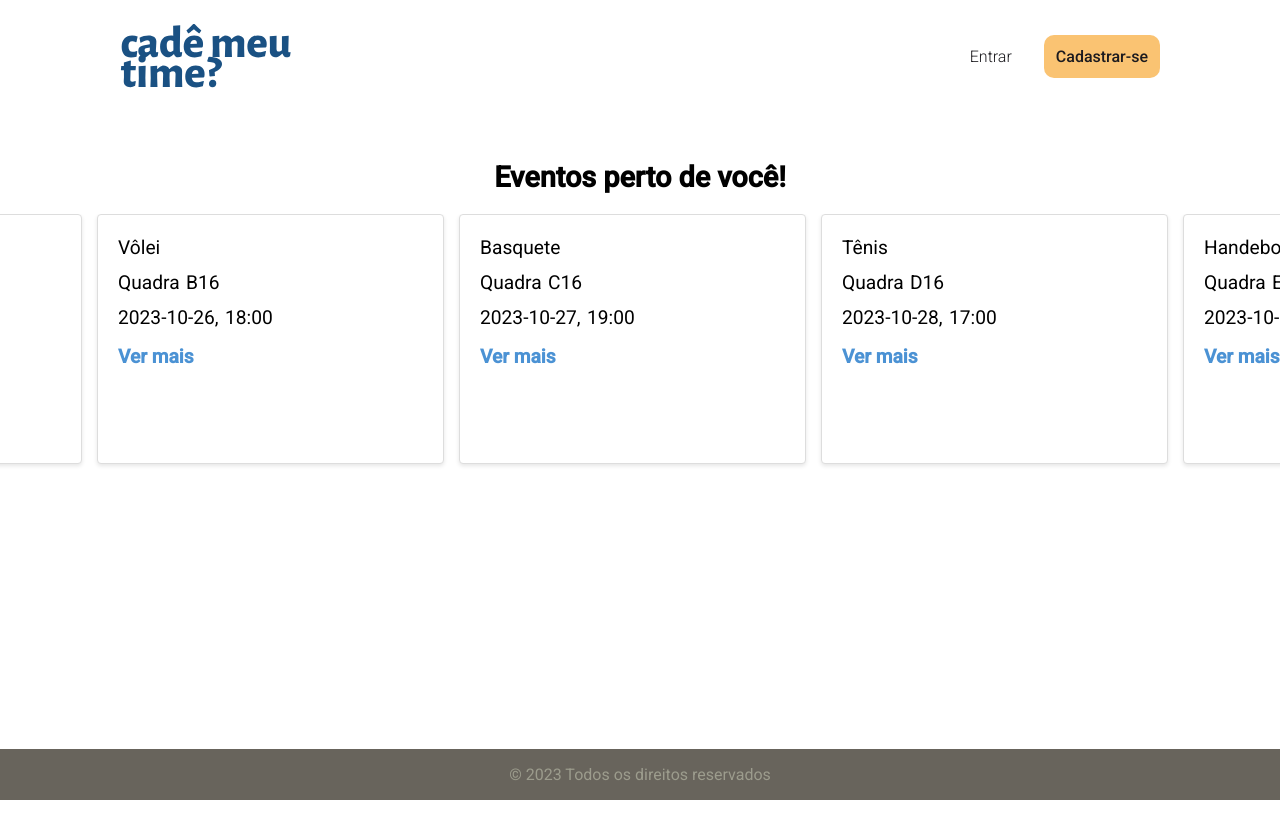
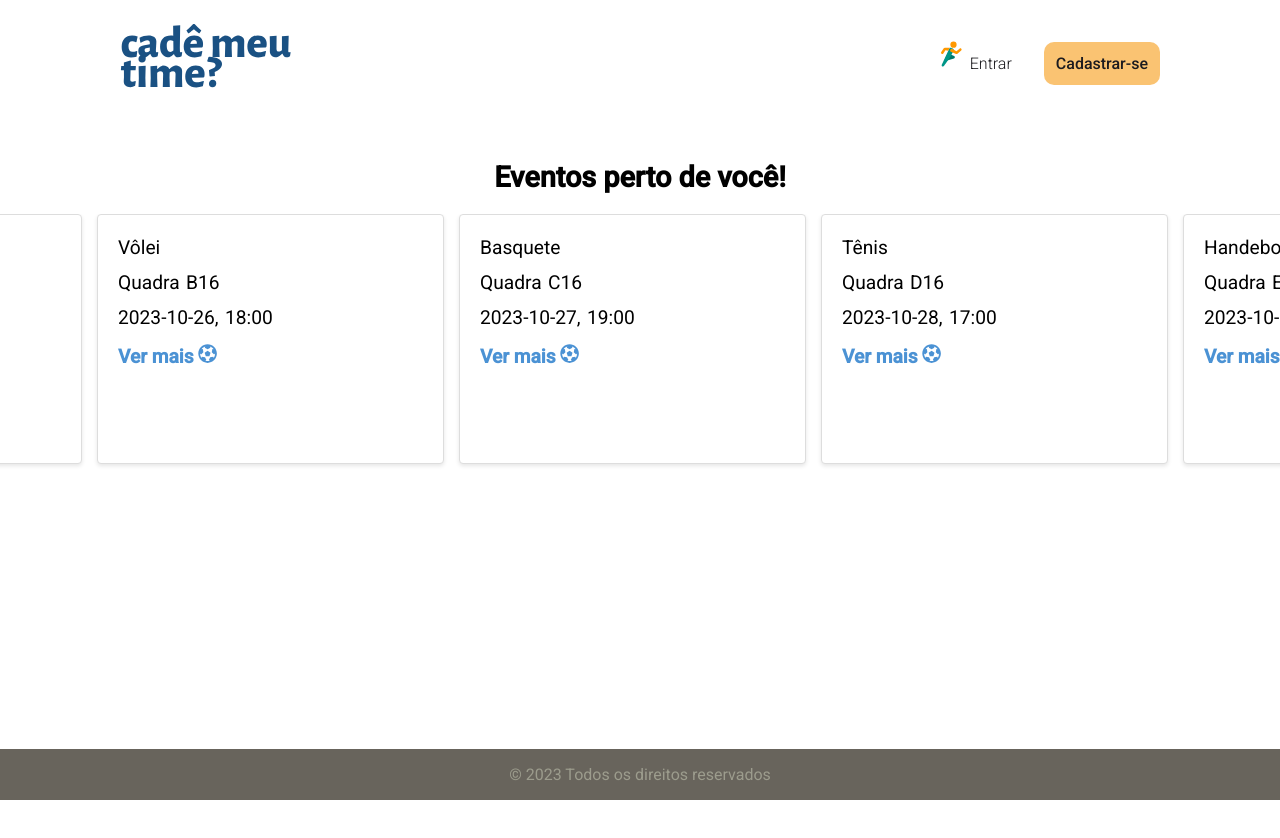
Before and after one commit to ICEI-PUC-Minas-PMV-ADS/cademeutime, a React (Vite) app in the folder src/frontend/: page /cademeutime/ViewEvents in a window 1280 px wide. Shown: the top 838 px of the page. Built offline with nearby package versions, Linux system fonts and the light colour scheme.

Commit message:
importando biblioteca React Icons

```diff
--- /dev/null
+++ b/package.json
@@ -0,0 +1,5 @@
+{
+  "dependencies": {
+    "react-icons": "^4.12.0"
+  }
+}
--- a/src/frontend/src/pages/Header/header.jsx
+++ b/src/frontend/src/pages/Header/header.jsx
@@ -2,6 +2,7 @@ import { useState } from "react";
 import logoImg from "../../assets/logo.svg"
 import { Link } from "react-router-dom"
 import "./header.css"
+import { FcSportsMode } from "react-icons/fc";
 
 function Header() {
   return (
@@ -11,7 +12,8 @@ function Header() {
               <div className="buttonHeader">
                 <Link
                   className="entrar"
-                  to="/login">Entrar
+                  to="/login"><FcSportsMode
+                   size={30} /> Entrar
                 </Link>
                 <Link
                   className="cadastro"
--- a/src/frontend/src/pages/ViewEvents/index.jsx
+++ b/src/frontend/src/pages/ViewEvents/index.jsx
@@ -1,6 +1,7 @@
 import { useState, useEffect } from "react";
 import { Link } from "react-router-dom";
 import "./styles.css";
+import { FaFutbol } from "react-icons/fa";
 
 // Mock de dados para testes
 const mockEvents = [
@@ -27,7 +28,7 @@ return (
   <div className="events-container">
 
     <header className="header">
-      <span id="titulo"> Eventos perto de você! </span>
+      <span id="titulo"> Eventos perto de você!</span>
     </header>
     <main className="main"> {/* Adicione a classe aqui */}
       {events.length > 0 ? (
@@ -36,7 +37,7 @@ return (
             <span>{event.esporte}</span>
             <span>{event.local}</span>
             <span>{`${event.date}, ${event.time}`}</span>
-            <Link to={`/events/${event.id}`}>Ver mais</Link>
+            <Link to={`/events/${event.id}`}>Ver mais <FaFutbol /> </Link>
           </div>
         ))
       ) : (
```
Also changed, not shown: 2 other files (tests, documents, lock files or other folders).
